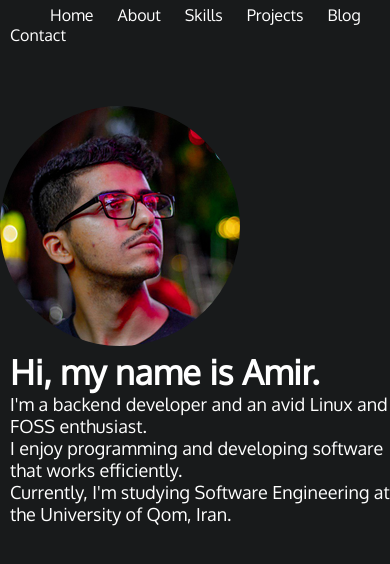
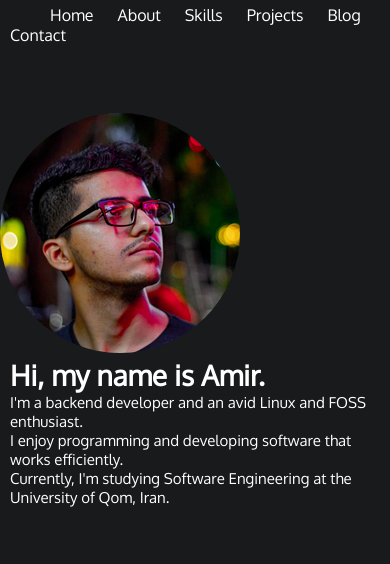
Before and after one commit to amirashabani/shabani.xyz, a plain HTML site: page index.html in a window 390 px wide. Drawn offline with Linux system fonts and the light colour scheme.

Commit message:
decrease the font-size of p,h1 tags of .introduction when the size of screen becomes less than 700px

```diff
--- a/styles/style.css
+++ b/styles/style.css
@@ -89,3 +89,13 @@ header li a {
         display: block;
     }
 }
+
+@media screen and (max-width: 700px) {
+    .introduction h1 {
+        font-size: 28px;
+    }
+
+    .introduction p {
+        font-size: 15px;
+    }
+}
```
